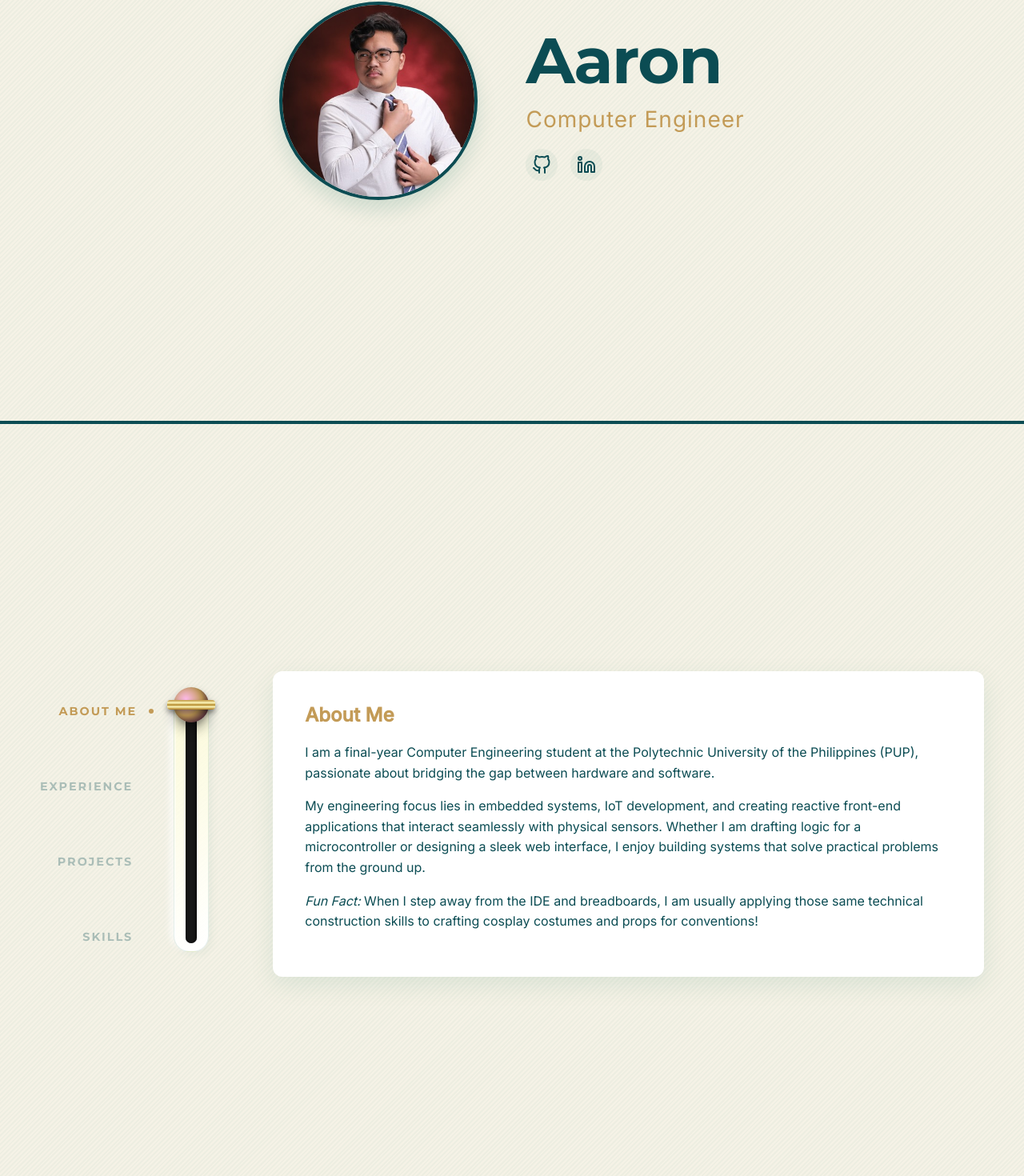
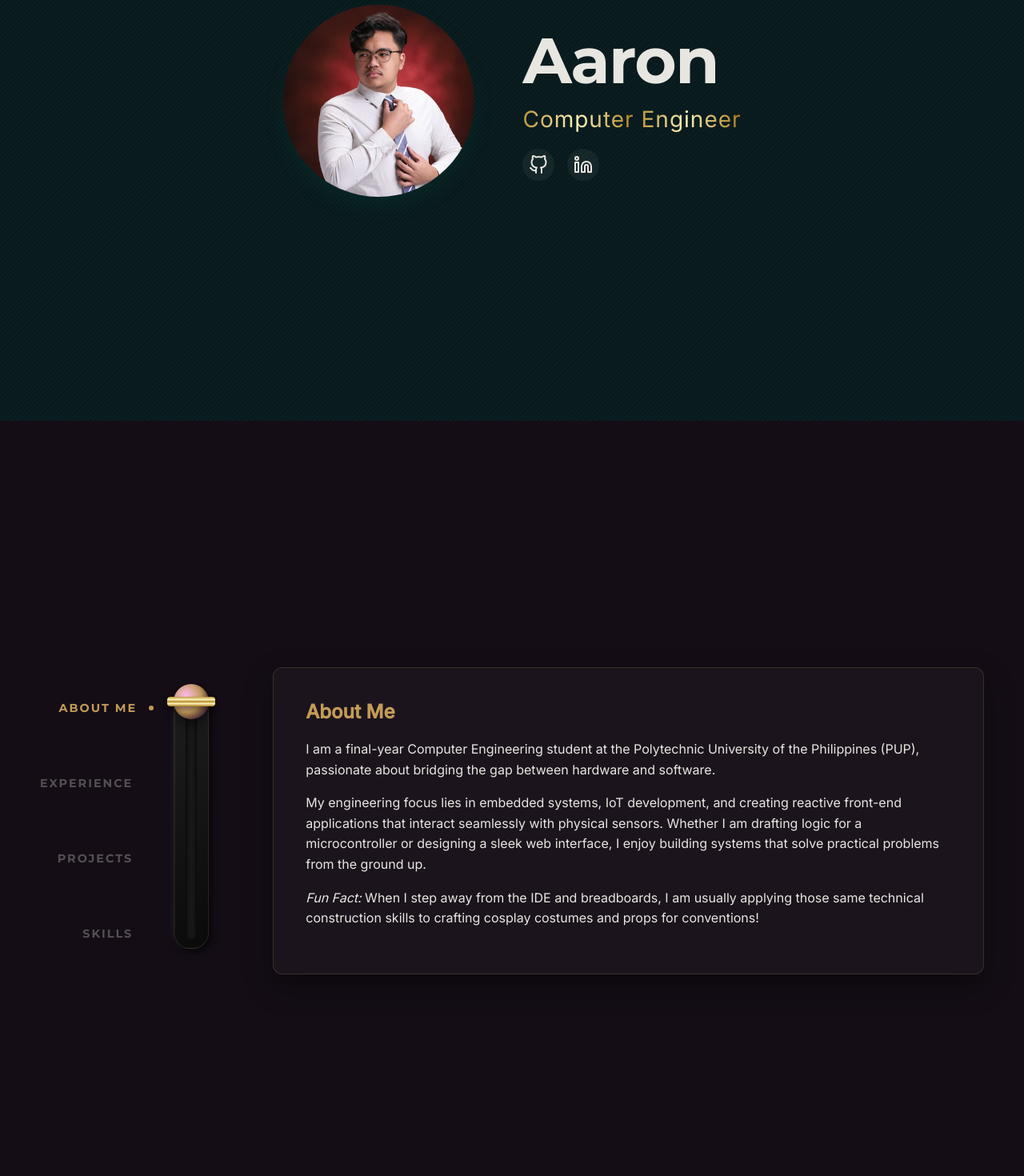
Before and after one commit to Flere2134/my-portfolio, a Vue app: page / in a window 1280 px wide. Shown: the part 274-1744 px from the top of the page at 80% size. Built offline with nearby package versions, Linux system fonts and the light colour scheme.

Commit message:
update: color palette makeover

```diff
--- a/src/App.vue
+++ b/src/App.vue
@@ -16,6 +16,7 @@
       </div>
     </header>
 
+    <div class="screen-2-bg">
       <main class="interactive-section">
         <InteractiveLever
           :sections="portfolioSections"
@@ -28,6 +29,7 @@
           </transition>
         </section>
       </main>
+    </div>
   </div>
 </template>
 
@@ -60,24 +62,26 @@ const currentComponent = computed(() => componentMap[currentSection.value])
 @import url('https://fonts.googleapis.com/css2?family=Inter:wght@400;500&family=Montserrat:wght@700&display=swap');
 /* Global Color Variables */
 :root {
-  --color-base: #0B4C53;
-  --color-neutral: #F5F2E6 ;
-  --color-accent: #C39B57;
+  --color-bg-1: #07191C;    /* Midnight Peacock - For Screen 1 */
+  --color-bg-2: #140D16;    /* Deep Velvet Plum - For Screen 2 Color Blocking */
+  --color-text: #E8E6E1;    /* Crisp Off-White - Keeps text highly readable */
+  --color-accent: #C39B57;  /* Casino Gold - Remains for our foil and accents */
+  --color-cyan: #28C2C2;    /* Signature Turquoise - For subtle glowing effects */
 }
 
 body {
   margin: 0;
   font-family: 'Inter', system-ui, -apple-system, sans-serif;
-  color: var(--color-base);
+  color: var(--color-text);
+  background-color: var(--color-bg-1);
 
-  /* The Gabardine Weave Effect */
-  background-color: var(--color-neutral);
+  /* The Dark Gabardine Weave Effect */
   background-image: repeating-linear-gradient(
     -45deg,
     transparent,
     transparent 2px,
-    rgba(0, 103, 79, 0.03) 2px, /* Uses a tiny hint of your base green */
-    rgba(0, 103, 79, 0.03) 4px
+    rgba(255, 255, 255, 0.02) 2px,
+    rgba(255, 255, 255, 0.02) 4px
   );
 }
 
@@ -91,8 +95,7 @@ body {
   display: flex;
   align-items: center;
   justify-content: center;
-  gap: 60px; /* Increased gap for better breathing room */
-  border-bottom: 4px solid var(--color-base);
+  gap: 60px;
 }
 
 .profile-circle {
@@ -133,6 +136,11 @@ body {
   margin: 0;
   color: var(--color-accent); /* Using the plum color to make your role pop */
   letter-spacing: 1px;
+  background: linear-gradient(to right, #bf953f, #fcf6ba, #b38728, #fbf5b7, #aa771c);
+  -webkit-background-clip: text;
+  -webkit-text-fill-color: transparent;
+  background-clip: text;
+  color: transparent;
 }
 
 .social-links {
@@ -142,23 +150,41 @@ body {
 }
 
 .social-links a {
-  color: var(--color-base);
+  color: var(--color-text);
   transition: all 0.3s ease;
   display: flex;
   align-items: center;
   justify-content: center;
   padding: 8px;
   border-radius: 50%;
-  background-color: rgba(0, 103, 79, 0.05); /* Subtle background circle */
+  background-color: rgba(255, 255, 255, 0.05);
 }
 
 .social-links a:hover {
-  color: var(--color-accent);
-  background-color: rgba(142, 69, 133, 0.1);
-  transform: translateY(-2px); /* Slight lift on hover */
+  color: var(--color-cyan); /* They now glow signature turquoise on hover! */
+  background-color: rgba(40, 194, 194, 0.1);
+  transform: translateY(-2px);
+}
+
+/* Dossier Button */
+.dossier-btn {
+  /* ... keep your existing properties, but update these: */
+  color: var(--color-text);
+}
+
+.dossier-btn:hover {
+  background-color: var(--color-accent);
+  color: #000; /* Dark text on the gold background for high contrast */
+  box-shadow: 0 0 20px rgba(195, 155, 87, 0.4);
+  transform: translateY(-2px);
 }
 
 /* Screen 2 Styles */
+.screen-2-bg {
+  background-color: var(--color-bg-2);
+  width: 100%;
+}
+
 .interactive-section {
   min-height: 100vh;
   padding: 100px 50px;
@@ -172,9 +198,11 @@ body {
 .content-display {
   flex: 1;
   padding: 40px;
-  background-color: white;
+  background-color: rgba(255, 255, 255, 0.03);
   border-radius: 12px;
-  box-shadow: 0 10px 30px rgba(0, 103, 79, 0.1);
+  border: 1px solid rgba(195, 155, 87, 0.2);
+  box-shadow: 0 15px 35px rgba(0, 0, 0, 0.4);
+
   position: relative;
   overflow: hidden;
 }
--- a/src/components/InteractiveLever.vue
+++ b/src/components/InteractiveLever.vue
@@ -150,17 +150,17 @@ const stopDrag = () => {
   opacity: 1;
 }
 
-/* The Mechanical Casing */
+/* The Dark Mechanical Casing */
 .track-casing {
   padding: 10px 14px;
-  /* Matches the neutral background but adds a slight 3D bevel */
-  background: linear-gradient(145deg, rgba(253, 251, 212, 0.8), #ffffff);
+  /* Dark brushed metal gradient */
+  background: linear-gradient(145deg, #1e1e1e, #0a0a0a);
   border-radius: 20px;
   box-shadow:
-    4px 4px 10px rgba(0, 103, 79, 0.05),
-    -4px -4px 10px rgba(255, 255, 255, 0.8),
-    inset 1px 1px 2px rgba(255, 255, 255, 0.8);
-  border: 1px solid rgba(0, 103, 79, 0.1);
+    4px 4px 10px rgba(0, 0, 0, 0.6),
+    -2px -2px 8px rgba(255, 255, 255, 0.05),
+    inset 1px 1px 2px rgba(255, 255, 255, 0.05);
+  border: 1px solid rgba(195, 155, 87, 0.15); /* Faint gold rim */
   display: flex;
   justify-content: center;
 }
```
Lines whose indentation alone changed are shown as unchanged.
